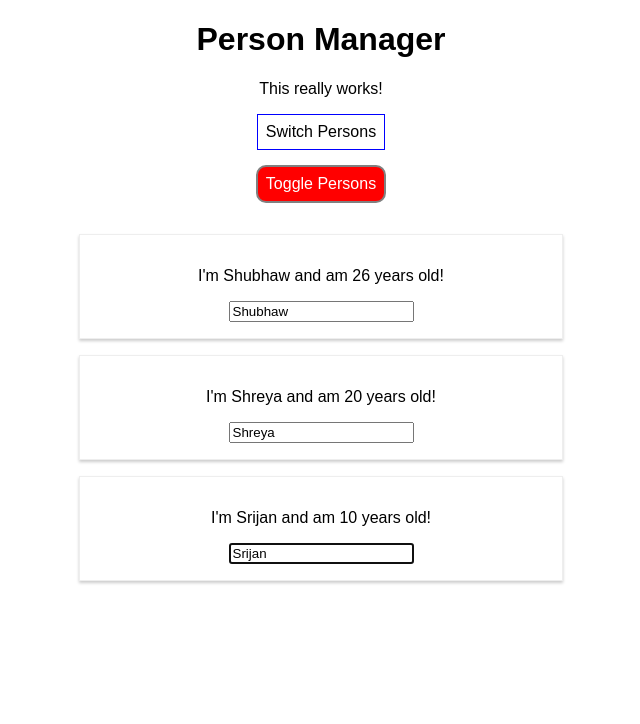
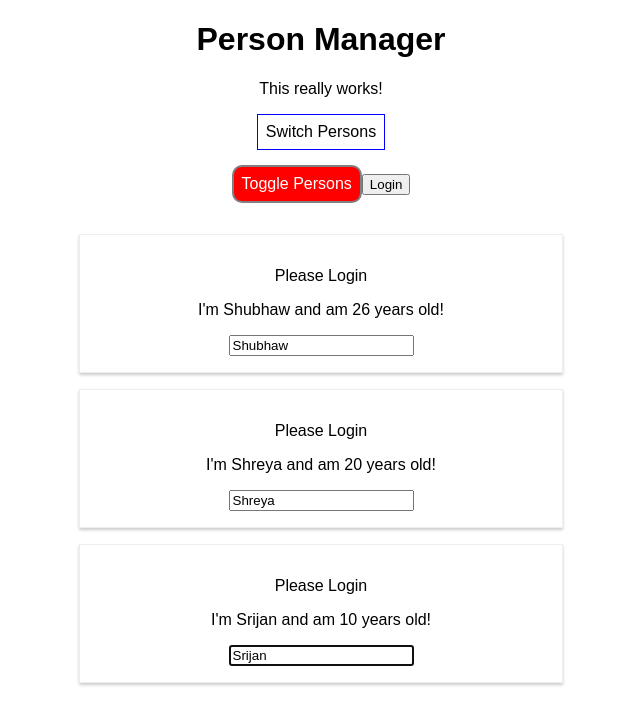
Before and after one commit to shubhaw/react-complete-guide, a React (Create React App) app: page / in a window 1280 px wide. Shown: the top 724 px of the page, without its empty margins (319-959 px from the left). Built offline with nearby package versions, Linux system fonts and the light colour scheme.

Commit message:
111: using Context API

```diff
--- a/src/components/Cockpit/Cockpit.js
+++ b/src/components/Cockpit/Cockpit.js
@@ -1,6 +1,7 @@
 import React, { useEffect, useRef } from 'react';
 // import Radium from 'radium';
 import styleClasses from './Cockpit.module.css';
+import AuthContext from '../../context/auth-context';
 
 const Cockpit = (props) => {
     const toggleButtonRef = useRef(null);
@@ -64,6 +65,9 @@
                 style={toggleButtonStyle}>
                 Toggle Persons
             </button>
+            <AuthContext.Consumer>
+                {(context) => <button onClick={context.login}>Login</button>}
+            </AuthContext.Consumer>
         </div>
     );
 }
--- a/src/components/Persons/Person/Person.js
+++ b/src/components/Persons/Person/Person.js
@@ -3,6 +3,7 @@
 import Aux from '../../../hoc/Auxiliary.js';
 import withClass from "../../../hoc/WithClass";
 import { PropTypes } from "prop-types";
+import AuthContext from '../../../context/auth-context';
 
 class Person extends Component {
     constructor(props) {
@@ -18,7 +19,11 @@
         console.log('[Person.js] rendering . . .');
         return (
             <Aux>
-                {/* <div className={styleClasses.Person}> */}
+                <AuthContext.Consumer>
+                    {
+                        (context) => context.authenticated ? <p>Authenticated!</p> : <p>Please Login</p>
+                    }
+                </AuthContext.Consumer>
                 <p onClick={this.props.click}>I'm {this.props.name} and am {this.props.age} years old!</p>
                 <p>{this.props.children}</p>
                 <input
@@ -26,7 +31,7 @@
                     ref={this.inputElementRef}
                     onChange={this.props.change}
                     value={this.props.name} />
-                {/* </div> */}
+
             </Aux>
         );
     }
--- a/src/containers/App.js
+++ b/src/containers/App.js
@@ -5,7 +5,7 @@
 
 import withClass from '../hoc/WithClass';
 import Aux from '../hoc/Auxiliary';
-
+import AuthContext from '../context/auth-context';
 
 class App extends Component {
 
@@ -21,7 +21,8 @@
       { id: 'xyz', name: 'Srijan', age: 10 }
     ],
     showPersons: false,
-    changeCounter: 0
+    changeCounter: 0,
+    authenticated: false
   };
 
 
@@ -43,6 +44,11 @@
     console.log('[App.js] componentDidUpdate');
   }
 
+  loginHandler = () => {
+    this.setState({
+      authenticated: true
+    });
+  }
 
   switchPersonHandler = (newName1, newName2) => {
     this.setState({
@@ -109,6 +115,11 @@
 
     return (
       <Aux>
+        <AuthContext.Provider
+          value={{
+            authenticated: this.state.authenticated,
+            login: this.loginHandler
+          }}>
           <Cockpit
             title={this.props.appTitle}
             persons={this.state.persons}
@@ -116,6 +127,7 @@
             togglePersonsClicked={this.togglePersonsHandler}
             showPersons={this.state.showPersons} />
           {persons}
+        </AuthContext.Provider>
       </Aux>
     );
   }
--- /dev/null
+++ b/src/context/auth-context.js
@@ -0,0 +1,8 @@
+import React from 'react';
+
+const authContext = React.createContext({
+    authenticated: false,
+    login: () => { }
+});
+
+export default authContext;
```
Lines whose indentation alone changed are shown as unchanged.
